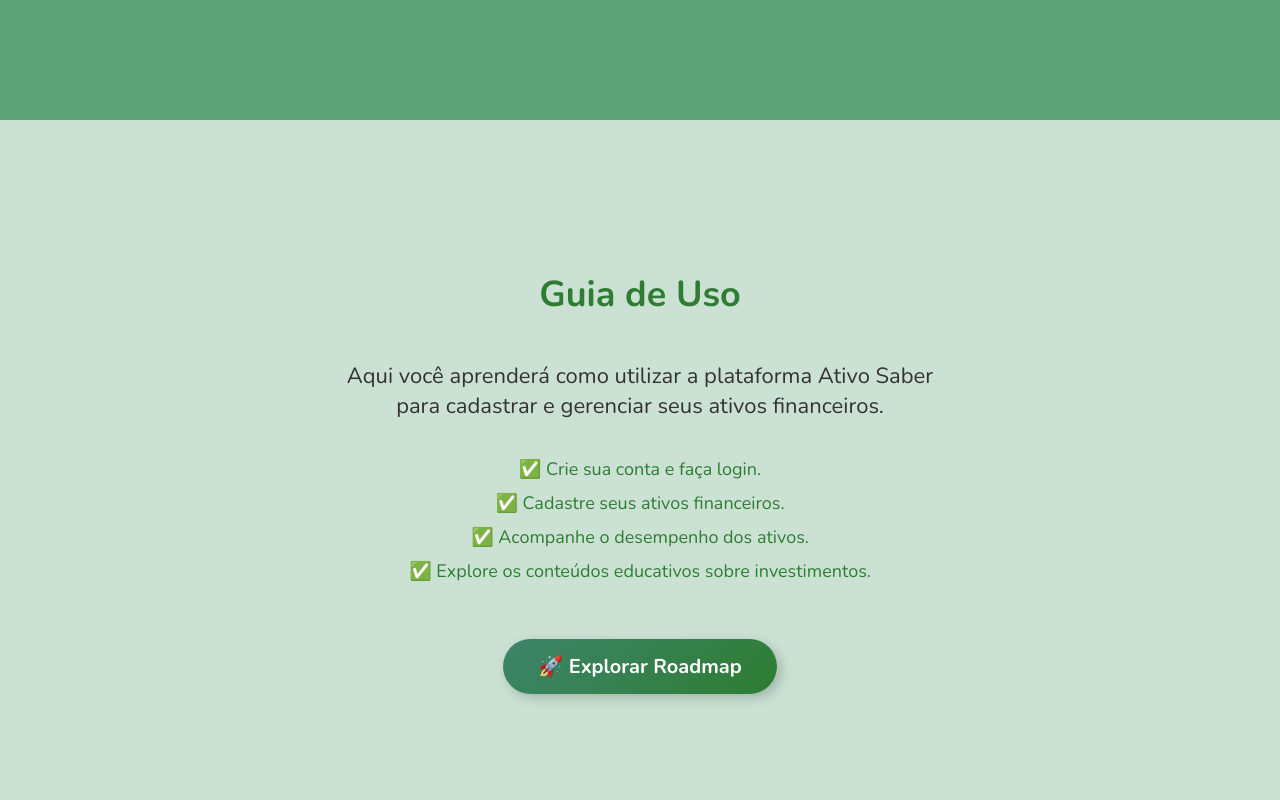
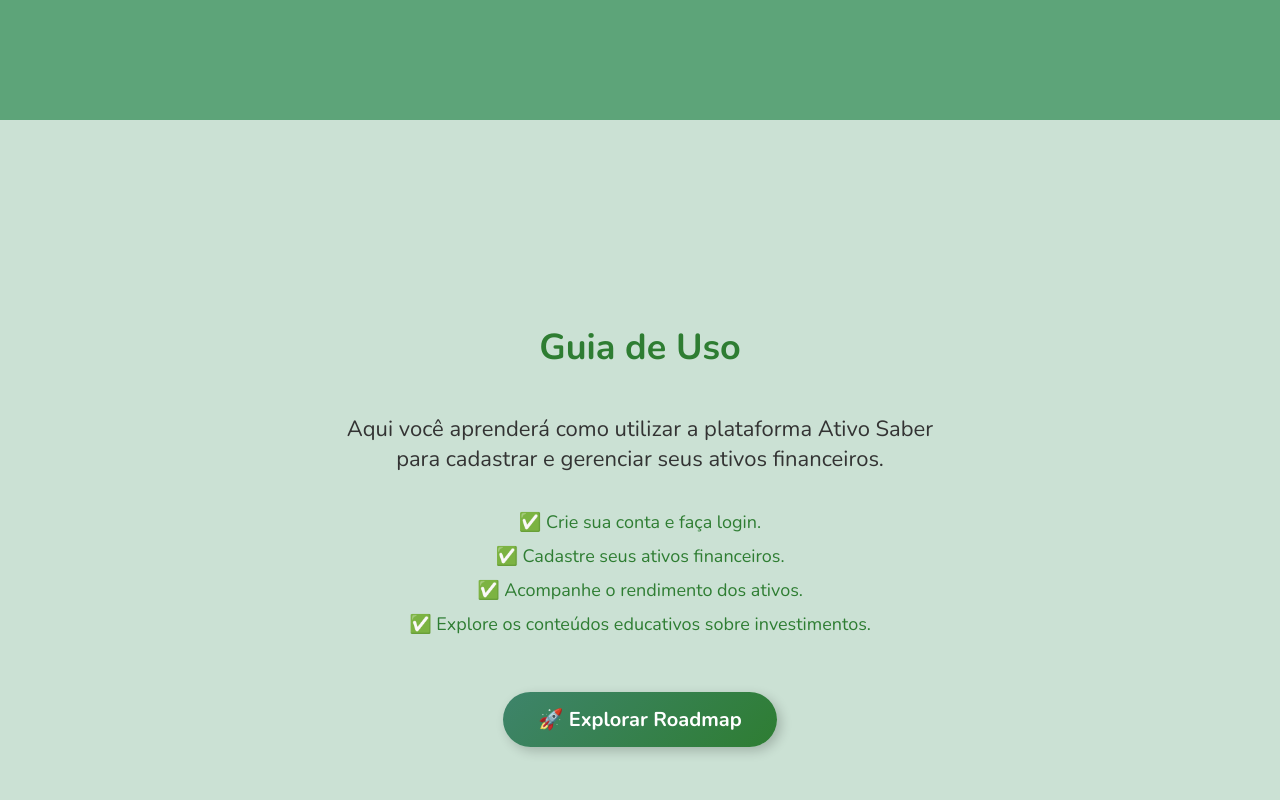
Before and after one commit to biankyrou/ativoSaber-frontend, a React (Create React App) app: page / in a window 1280 px wide. Shown: the part 720-1520 px from the top of the page. Built offline with nearby package versions, Linux system fonts and the light colour scheme.

Commit message:
style: sweetalert para pop-up e alterações de estilo

```diff
--- a/package.json
+++ b/package.json
@@ -15,6 +15,7 @@
     "react-router-dom": "^7.6.0",
     "react-scripts": "5.0.1",
     "recharts": "^2.15.3",
+    "sweetalert2": "^11.21.2",
     "web-vitals": "^2.1.4"
   },
   "scripts": {
--- a/src/pages/CadastroAtivo/index.js
+++ b/src/pages/CadastroAtivo/index.js
@@ -1,6 +1,7 @@
 import React, { useState, useEffect } from 'react';
 import { useNavigate } from 'react-router-dom';
 import { useAuth } from '../../contexts/AuthContext';
+import Swal from 'sweetalert2';
 import './index.css';
 
 const CadastroAtivo = () => {
@@ -9,7 +10,7 @@
 
     const [formData, setFormData] = useState({
         nome: '',
-        usuario: '', // começa vazio
+        usuario: '',
         emissor: '',
         tipo: '',
         valor_unitario: '',
--- a/src/pages/CadastroUsuario/index.css
+++ b/src/pages/CadastroUsuario/index.css
@@ -1,6 +1,5 @@
 @import url('https://fonts.googleapis.com/css2?family=Nunito:wght@400;700&display=swap');
 
-/* Fundo geral do formulário */
 .form-container {
     width: 100%;
     height: 100%;
--- a/src/pages/PageInicial/GuiaUso/index.css
+++ b/src/pages/PageInicial/GuiaUso/index.css
@@ -1,6 +1,6 @@
 .guia-uso {
     width: 100%;
-    padding: 120px 0;
+    min-height: 100vh;
     text-align: center;
     background-color: #CBE1D4;
     display: flex;
--- a/src/pages/PageInicial/GuiaUso/index.js
+++ b/src/pages/PageInicial/GuiaUso/index.js
@@ -12,7 +12,7 @@
                 <ul className="guia-list">
                     <li>✅ Crie sua conta e faça login.</li>
                     <li>✅ Cadastre seus ativos financeiros.</li>
-                    <li>✅ Acompanhe o desempenho dos ativos.</li>
+                    <li>✅ Acompanhe o rendimento dos ativos.</li>
                     <li>✅ Explore os conteúdos educativos sobre investimentos.</li>
                 </ul>
 
--- a/src/pages/PageInicial/Home/index.js
+++ b/src/pages/PageInicial/Home/index.js
@@ -5,7 +5,7 @@
 import { useAuth } from '../../../contexts/AuthContext';
 
 const Home = () => {
-    const { user } = useAuth(); // pega o usuário logado
+    const { user } = useAuth();
 
     return (
         <section id="inicio" className="home">
```
Also changed, not shown: 1 other file (tests, documents, lock files or other folders).
